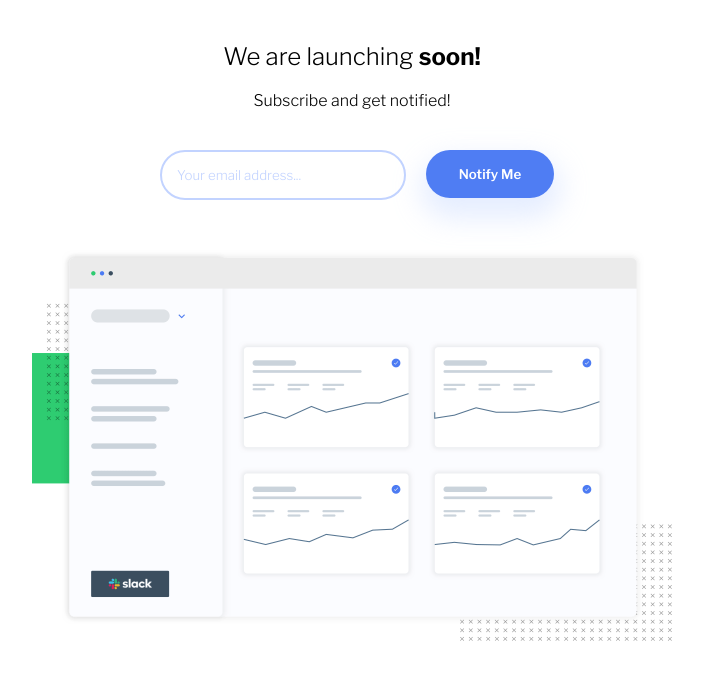
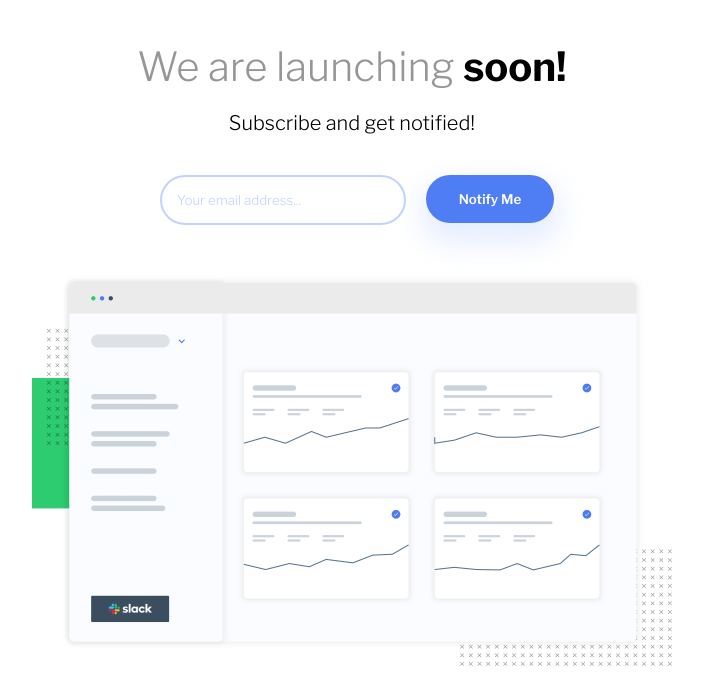
Before and after one commit to kelye/FEM-SingleColumnComingSoon, a plain HTML site: page index.html in a window 1280 px wide. Shown: the part 110-799 px from the top of the page, without its empty margins (288-991 px from the left). Drawn offline with nearby package versions, Linux system fonts and the light colour scheme.

Commit message:
fixed some missing styles for desktop view

```diff
--- a/styles.css
+++ b/styles.css
@@ -30,10 +30,12 @@ html {
 .text-container h2 {
   font-weight: 300;
   margin-bottom: 20px;
+  color: hsl(0, 0%, 59%);
 }
 
-.text-container .soon {
+.text-container h2 > .soon {
   font-weight: 700;
+  color: black;
 }
 
 .text-container p {
@@ -154,6 +156,15 @@ html {
 }
 
 @media only screen and (min-width: 1100px) {
+  .text-container h2 {
+    font-size: 40px;
+    color: hsl(0, 0%, 59%);
+  }
+
+  .text-container p {
+    font-size: 20px;
+  }
+
   .logo-container {
     margin-top: 80px;
     margin-bottom: 45px;
```
